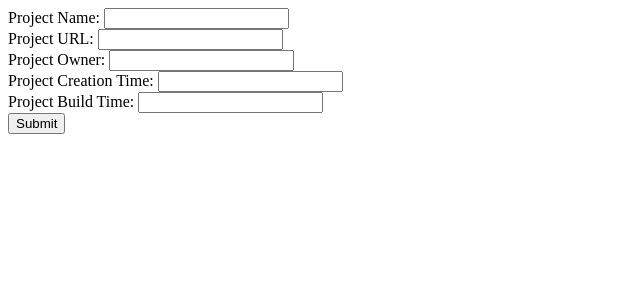
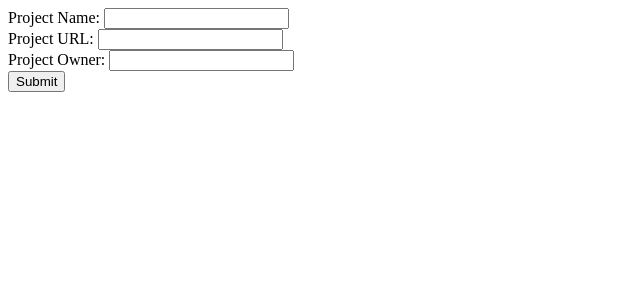
Before and after one commit to SJSU-CMPE273-Fall2015/raspberrypi_cluster, a Django app: page /insert/ in a window 1280 px wide. Shown: the top 300 px of the page, without its empty margins (0-640 px from the left). Run offline with Django 3.2, Linux system fonts and the light colour scheme.

Commit message:
Create working

```diff
--- a/master_node/core/templates/home.html
+++ b/master_node/core/templates/home.html
@@ -23,6 +23,7 @@
             <td>{{project.created_time}}</td>
             <td><a href="/edit/{{project.id}}">Edit</a></td>
             <td><a href="/delete/{{project.id}}">Delete</a></td>
+            <td><a href="/build/">Build</a></td>
         </tr>
     {% endfor %}
     </table>
--- a/master_node/core/templates/insert.html
+++ b/master_node/core/templates/insert.html
@@ -14,13 +14,7 @@
     <input name="url"  value="{{project.url}}">
     <br>
     <label>Project Owner: </label>
-    <input name="owner"  value="{{project.owner}}">
-    <br>
-    <label>Project Creation Time: </label>
-    <input name="created_time"  value="{{project.created_time}}">
-    <br>
-    <label>Project Build Time: </label>
-    <input name="last_build_time"  value="{{project.last_build_time}}">
+    <input name="owner"  value="{{user.username}}">
     <br>
     <input type="hidden" name="id" value="{{project.id}}">
     <input type="submit" value="Submit">
--- a/master_node/core/views.py
+++ b/master_node/core/views.py
@@ -47,7 +47,7 @@ def logout_page(request):
 
 @login_required
 def home(request):
-    people = Project.objects.all()
+    people = Project.objects.get(owner = request.user)
     t = loader.get_template('home.html')
     c = Context({'people': people})
     return HttpResponse(t.render(c))
@@ -59,12 +59,10 @@ def insert(request):
         p = Project(
             project_name=request.POST['project_name'],
             url=request.POST['url'],
-            owner=request.POST['owner'],
-            last_build_time=request.POST['last_build_time'],
-            created_time=request.POST['created_time']
+            owner=request.user
         )
         p.save()
-
+        return HttpResponseRedirect('/')
     t = loader.get_template('insert.html')
     c = RequestContext(request)
     return HttpResponse(t.render(c))
@@ -80,9 +78,7 @@ def edit(request, project_id):
     if request.method == 'POST':
         p.project_name = request.POST['project_name']
         p.url = request.POST['url']
-        p.owner = request.POST['owner']
-        p.last_build_time = request.POST['last_build_time']
-        p.created_time = request.POST['created_time']
+        p.owner = request.user
         p.save()
     t = loader.get_template('insert.html')
     c = RequestContext(request, {
```
